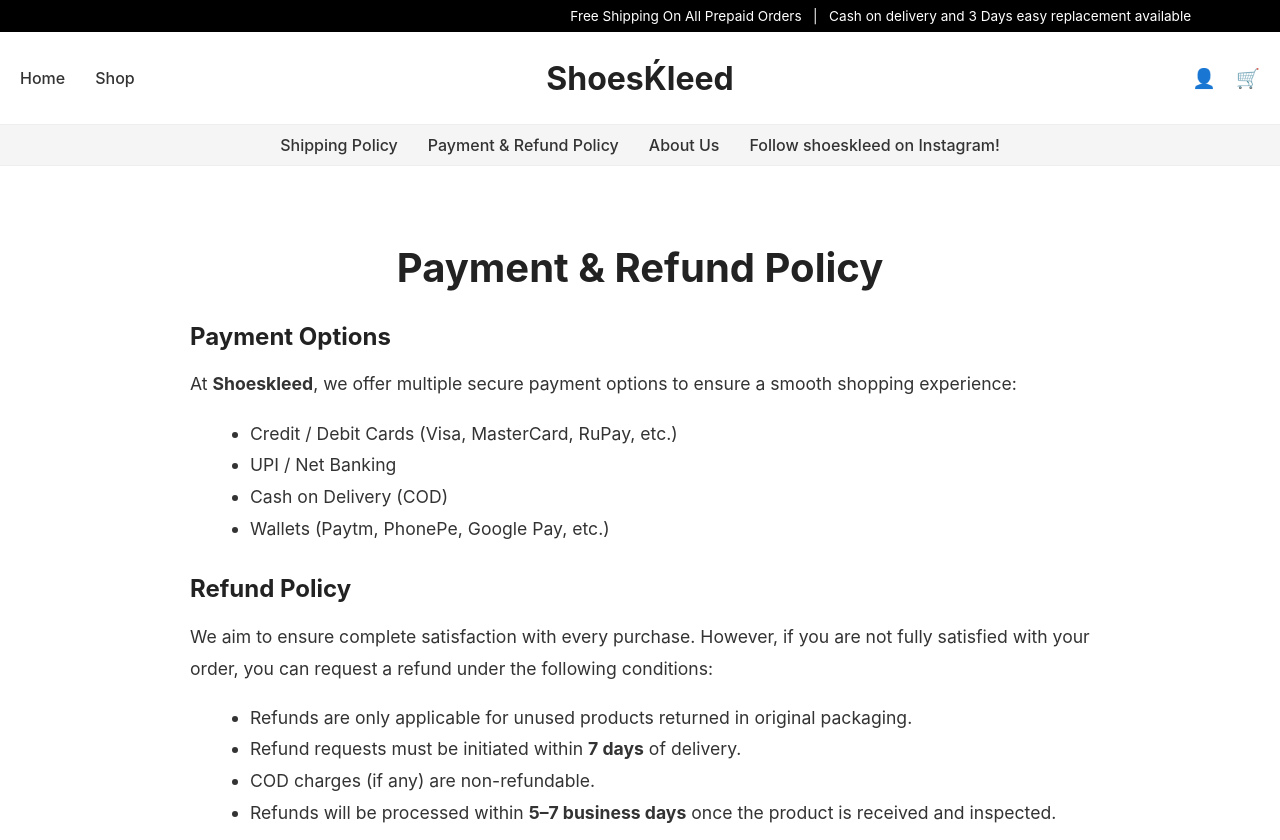
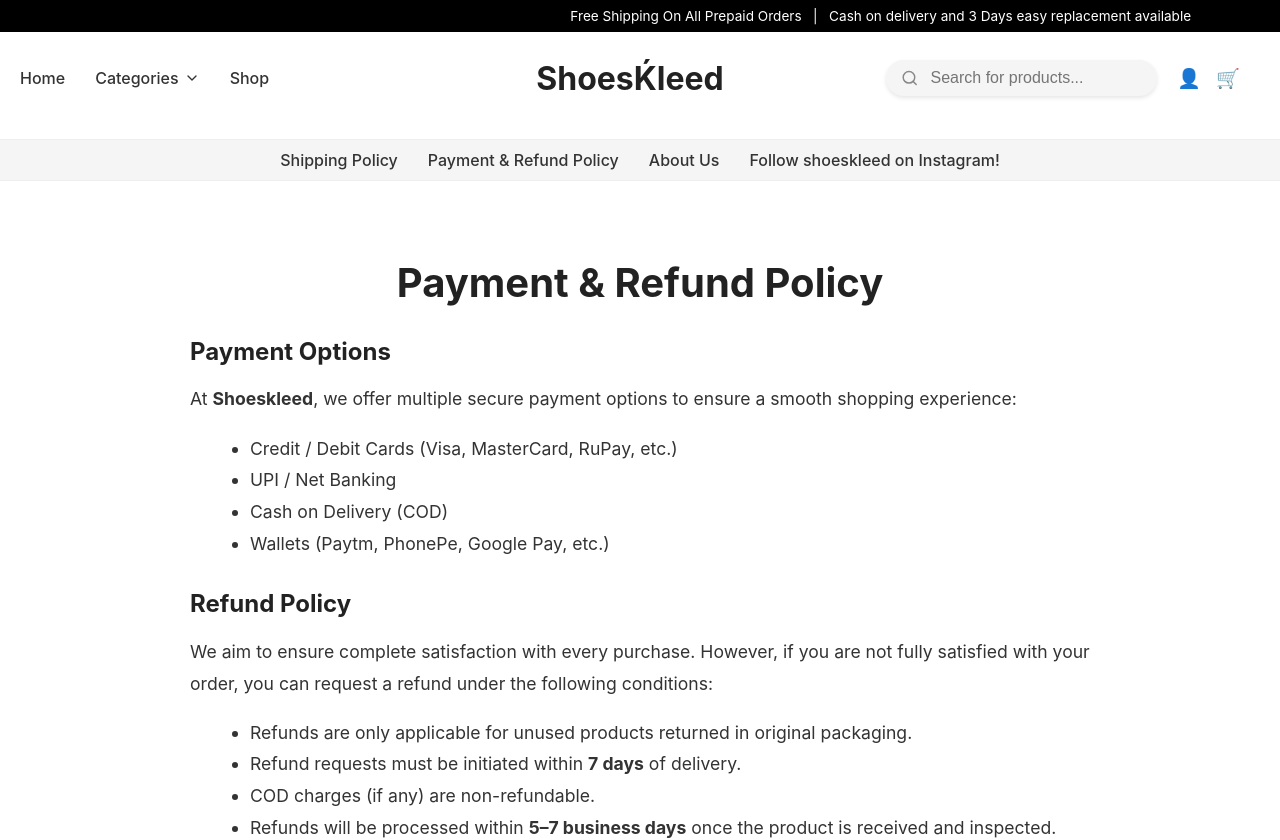
Before and after one commit to venkateshsavulla-ui/shoeskleed-store, a Next.js app: page /payment-refund-policy in a window 1280 px wide. Shown: the top 840 px of the page. Built offline with nearby package versions, Linux system fonts and the light colour scheme.

Commit message:
Add files via upload
module update

```diff
--- a/components/Footer.js
+++ b/components/Footer.js
@@ -9,7 +9,7 @@
       <div className="container mx-auto px-4 sm:px-8">
         {/* Copyright */}
         <div className="mt-8 pt-6 border-t border-gray-100 text-center text-gray-500 text-xs">
-          Copyright © by Aziri 2025. All rights reserved.
+         Copyright © by Aziri 2025. All rights reserved.
         </div>
       </div>
     </footer>
--- a/components/Header.js
+++ b/components/Header.js
@@ -1,15 +1,15 @@
-// components/Header.js
-
 'use client';
 
-import Link from 'next/link';
-import { useEffect } from 'react';
+// The 'next/link' import was causing a compilation error.
+// We will replace the <Link> component with a standard <a> tag
+// which works the same way for simple navigation and avoids the issue.
+// No extra imports are needed for this to work.
+
+import { useState } from 'react';
 
 export default function Header() {
-  useEffect(() => {
-    // Just to confirm it's loading on client
-    console.log("Header mounted on client");
-  }, []);
+  // State to handle the visibility of the categories dropdown menu.
+  const [showCategories, setShowCategories] = useState(false);
 
   const handleProfileClick = () => {
     if (typeof window !== 'undefined') {
@@ -53,47 +53,113 @@
         `}</style>
       </div>
 
-      {/* Main Navigation Bar */}
+      {/* === START OF NEW HEADER LAYOUT === */}
       <header
         style={{
           display: 'flex',
-          justifyContent: 'space-between',
+          flexDirection: 'column',
           alignItems: 'center',
           padding: '20px',
           borderBottom: '1px solid #eee',
           backgroundColor: '#fff',
         }}
       >
-        <nav style={{ flex: 1, textAlign: 'left' }}>
-          <Link href="/">
+        {/* Top Row: Navigation, Logo, Search, and User Icons */}
+        <div
+          style={{
+            display: 'flex',
+            justifyContent: 'space-between', /* This spreads the items across the row */
+            alignItems: 'center',
+            width: '100%',
+            marginBottom: '15px',
+          }}
+        >
+          {/* Navigation Links - Now on the left */}
+          <nav style={{ flex: 1, display: 'flex', justifyContent: 'flex-start', alignItems: 'center' }}>
+            <a href="/">
               <p style={{ display: 'inline-block', marginRight: '30px', fontWeight: '500' }}>Home</p>
-          </Link>
-          <Link href="/products">
-            <p style={{ display: 'inline-block', marginRight: '30px', fontWeight: '500' }}>Shop</p>
-          </Link>
+            </a>
+
+            {/* Categories Dropdown */}
+            <div
+              onMouseEnter={() => setShowCategories(true)}
+              onMouseLeave={() => setShowCategories(false)}
+              style={{ position: 'relative', display: 'inline-block', marginRight: '30px' }}
+            >
+              <p
+                style={{ display: 'flex', alignItems: 'center', fontWeight: '500', cursor: 'pointer' }}
+              >
+                Categories
+                {/* Dropdown arrow SVG */}
+                <svg xmlns="http://www.w3.org/2000/svg" width="16" height="16" viewBox="0 0 24 24" fill="none" stroke="currentColor" strokeWidth="2" strokeLinecap="round" strokeLinejoin="round" style={{ marginLeft: '5px', transform: showCategories ? 'rotate(180deg)' : 'rotate(0deg)', transition: 'transform 0.3s ease-in-out' }}>
+                  <polyline points="6 9 12 15 18 9"></polyline>
+                </svg>
+              </p>
+              {showCategories && (
+                <div
+                  style={{
+                    position: 'absolute',
+                    top: '100%',
+                    left: 0,
+                    backgroundColor: '#fff',
+                    border: '1px solid #eee',
+                    borderRadius: '8px',
+                    boxShadow: '0 4px 6px rgba(0,0,0,0.1)',
+                    padding: '10px 0',
+                    minWidth: '150px',
+                    zIndex: 10,
+                  }}
+                >
+                  <a href="/products/mens" style={{ display: 'block', padding: '10px 15px', textDecoration: 'none', color: '#333', hover: { backgroundColor: '#f5f5f5' } }}>Men's Shoes</a>
+                  <a href="/products/womens" style={{ display: 'block', padding: '10px 15px', textDecoration: 'none', color: '#333', hover: { backgroundColor: '#f5f5f5' } }}>Women's Shoes</a>
+                  <a href="/products/kids" style={{ display: 'block', padding: '10px 15px', textDecoration: 'none', color: '#333', hover: { backgroundColor: '#f5f5f5' } }}>Kid's Shoes</a>
+                </div>
+              )}
+            </div>
+            <a href="/products">
+              <p style={{ display: 'inline-block', fontWeight: '500' }}>Shop</p>
+            </a>
           </nav>
 
+          {/* Logo Section - Now in the center */}
           <div style={{ flex: 1, textAlign: 'center' }}>
-          <Link href="/">
+            <a href="/">
               <h1 style={{ margin: 0, fontSize: '2rem', cursor: 'pointer' }}>ShoesḰleed</h1>
-          </Link>
+            </a>
           </div>
 
-        <div style={{ flex: 1, textAlign: 'right' }}>
+          {/* Search Bar & User Icons Section - Now on the right */}
+          <div style={{ flex: 1, display: 'flex', justifyContent: 'flex-end', alignItems: 'center', paddingRight: '20px' }}>
+            <div style={{ display: 'flex', alignItems: 'center', backgroundColor: '#f5f5f5', borderRadius: '30px', padding: '8px 15px', maxWidth: '300px', boxShadow: '0 2px 4px rgba(0,0,0,0.1)' }}>
+              {/* This is the search icon SVG */}
+              <svg style={{ width: '20px', height: '20px', color: '#888', marginRight: '10px' }} xmlns="http://www.w3.org/2000/svg" viewBox="0 0 24 24" fill="none" stroke="currentColor" strokeWidth="2" strokeLinecap="round" strokeLinejoin="round">
+                <circle cx="11" cy="11" r="8"></circle>
+                <line x1="21" y1="21" x2="16.65" y2="16.65"></line>
+              </svg>
+              <input style={{ border: 'none', background: 'transparent', outline: 'none', width: '100%', fontSize: '16px' }} type="text" placeholder="Search for products..." />
+            </div>
+
             {/* 👤 Trigger Auth Modal */}
             <span
               onClick={handleProfileClick}
-            style={{ cursor: 'pointer', marginRight: '20px', fontSize: '1.2rem' }}
+              style={{ cursor: 'pointer', marginLeft: '20px', fontSize: '1.2rem' }}
             >
               👤
             </span>
 
             {/* 🛒 Cart still works */}
-          <Link href="/cart">
-            <span style={{ cursor: 'pointer', fontSize: '1.2rem' }}>🛒</span>
-          </Link>
+            <a href="/cart">
+              <span style={{ cursor: 'pointer', marginLeft: '15px', fontSize: '1.2rem' }}>🛒</span>
+            </a>
           </div>
+        </div>
+
+        {/* Bottom Row: Navigation Links */}
+        <nav style={{ display: 'flex', justifyContent: 'center', alignItems: 'center', width: '100%' }}>
+          {/* I've removed the navigation links from this row to place them at the top. */}
+        </nav>
       </header>
+      {/* === END OF NEW HEADER LAYOUT === */}
 
       {/* Bottom Policy Bar */}
       <nav
@@ -104,16 +170,16 @@
           borderBottom: '1px solid #eee',
         }}
       >
-        <Link href="/shipping-policy">
+        <a href="/shipping-policy">
           <span style={{ cursor: 'pointer', marginRight: '30px', fontWeight: '500' }}>Shipping Policy</span>
-        </Link>
-        <Link href="/payment-refund-policy">
+        </a>
+        <a href="/payment-refund-policy">
           <span style={{ cursor: 'pointer', marginRight: '30px', fontWeight: '500' }}>Payment & Refund Policy</span>
-        </Link>
-        <Link href="/about-us">
+        </a>
+        <a href="/about-us">
           <span style={{ cursor: 'pointer', marginRight: '30px', fontWeight: '500' }}>About Us</span>
-        </Link>
-        <Link
+        </a>
+        <a
           href="https://www.instagram.com/shoeskleed.in/?utm_source=ig_web_button_share_sheet"
           target="_blank"
           rel="noopener noreferrer"
@@ -121,7 +187,7 @@
           <span style={{ cursor: 'pointer', fontWeight: '500' }}>
             Follow shoeskleed on Instagram!
           </span>
-        </Link>
+        </a>
       </nav>
     </div>
   );
--- a/pages/index.js
+++ b/pages/index.js
@@ -44,8 +44,8 @@
             marginTop: '20px',
             padding: '15px 30px',
             fontSize: '1.2rem',
-            backgroundColor: '#4a4646ff',
-            color: '#000',
+            backgroundColor: '#191818ff',
+            color: '#fbf7f7ff',
             border: 'none',
             cursor: 'pointer'
           }}>
```
Lines whose indentation alone changed are shown as unchanged.
